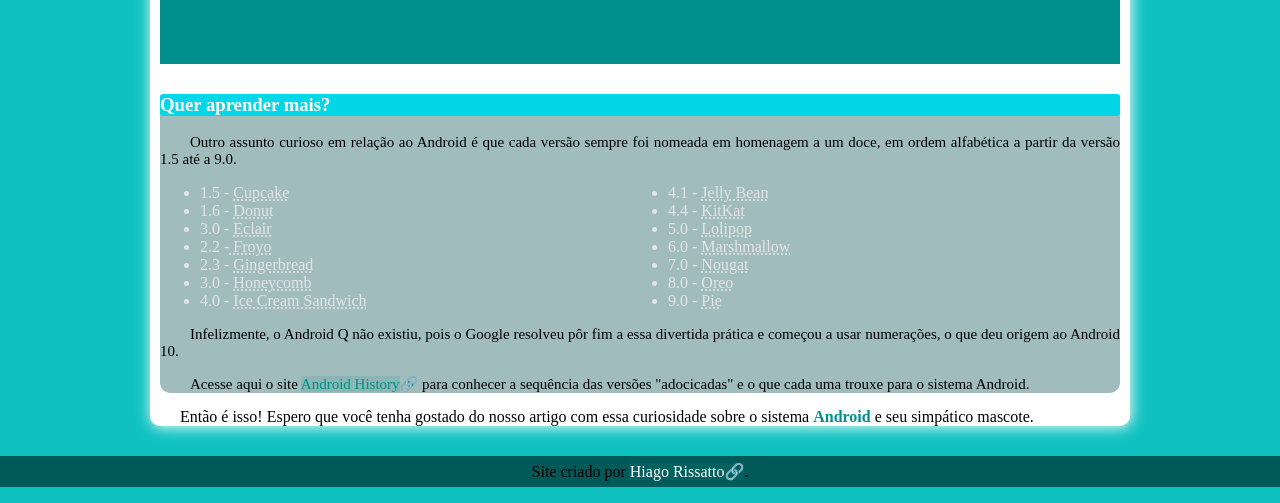
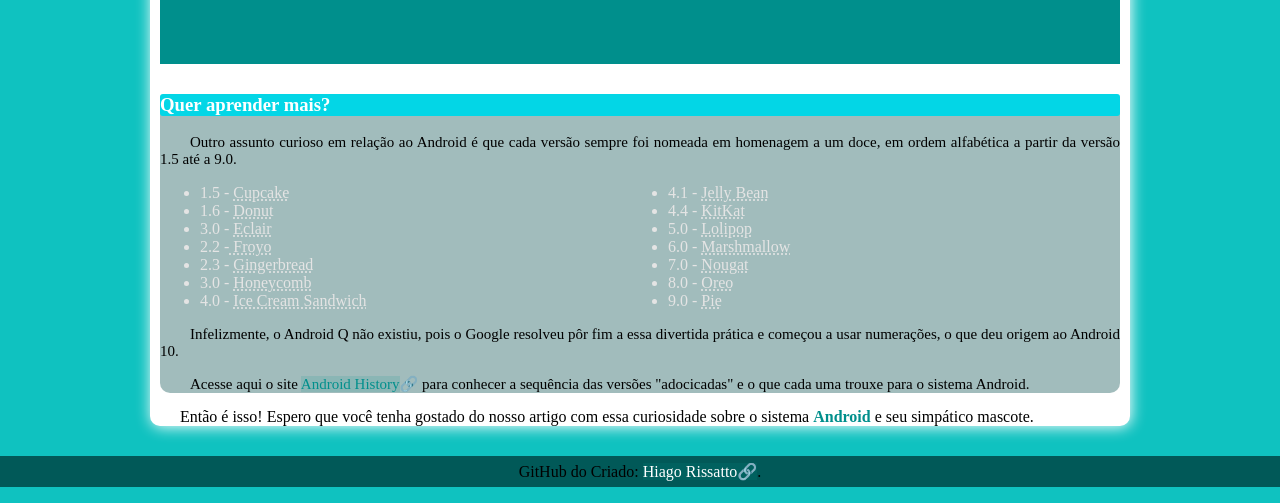
Before and after one commit to HiagoRissatto/Game, a plain HTML site: page index.html in a window 1280 px wide. Shown: the part 1799-2302 px from the top of the page. Drawn offline with Linux system fonts and the light colour scheme.

Commit message:
Update Index
a

```diff
--- a/index.html
+++ b/index.html
@@ -124,7 +124,7 @@
 
 <footer>
 
-    <p>Site criado por <a href="https://github.com/HiagoRissatto" target="_blank">Hiago Rissatto&#x1F517</a>.</p>
+    <p>GitHub do Criado: <a href="https://github.com/HiagoRissatto" target="_blank">Hiago Rissatto&#x1F517</a>.</p>
 
 
 </footer>
```
